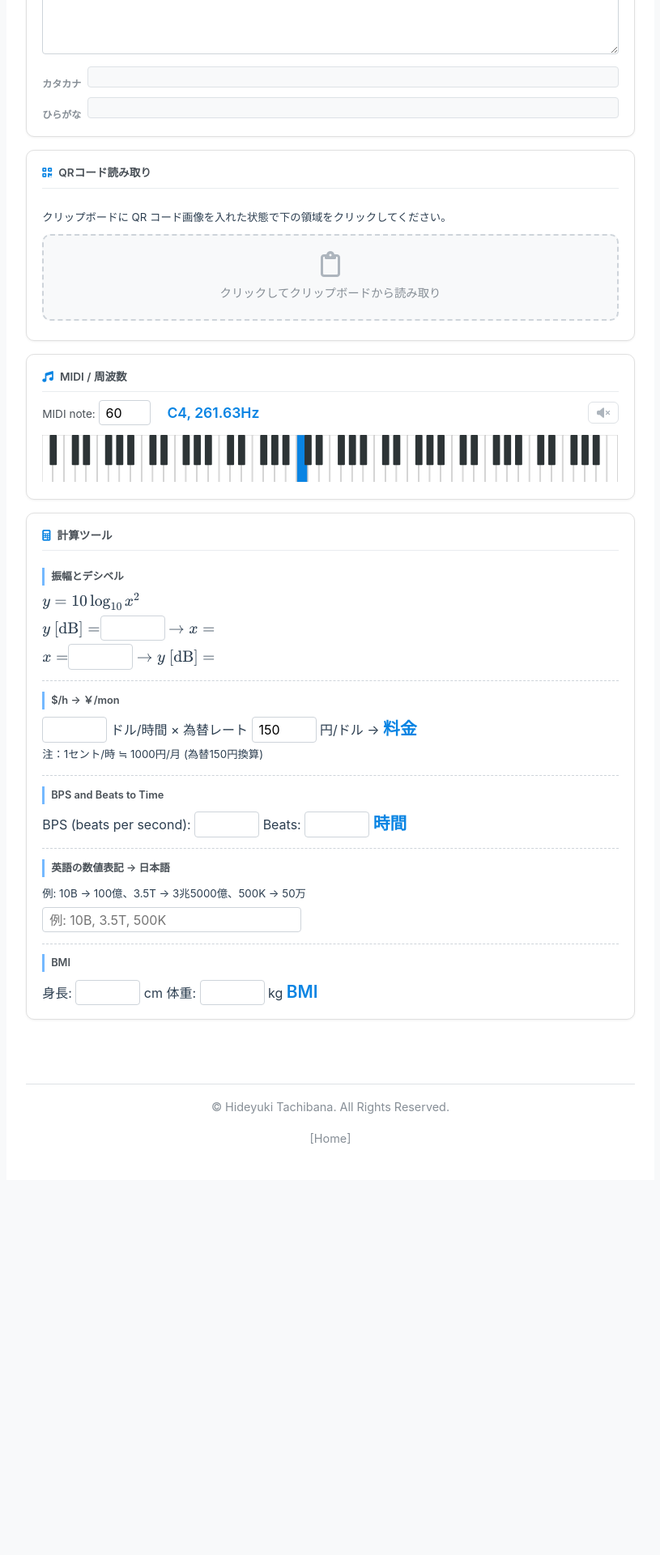
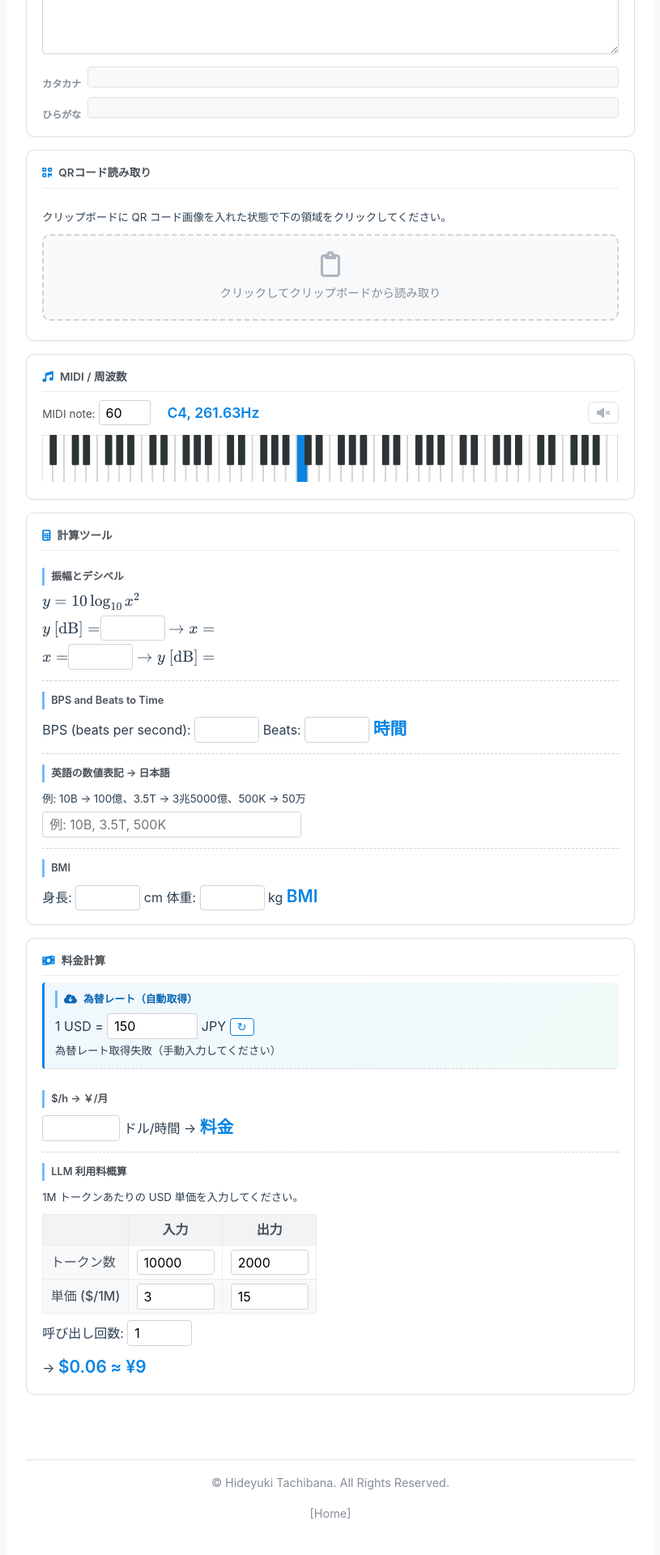
Before and after one commit to tachi-hi/tachi-hi.github.io, a Jekyll site: the page built from tools.html, in a window 1280 px wide. Shown: the part 3091-5011 px from the top of the page at 81% size, without its empty margins (232-1047 px from the left). Built offline with Jekyll 4.4.1, drawn with Linux system fonts in a browser that asks for light colours; a style sheet for code colours, icons or effects is not loaded; before the commit the page ends 4548 px from its top, so only the background shows below that.

Commit message:
料金計算ウィジェットを新設し、為替自動取得とLLM料金概算を追加
- Frankfurter APIから為替レートを自動取得（手動編集可）
- 為替レート表示は自動取得を示す青系グラデーション背景で差別化
- LLM利用料概算ツールを追加（入出力トークン数・単価から算出）
- LLM料金は表形式で整列表示、JPYは為替レート連動

Co-Authored-By: Claude Opus 4.6 (1M context) <noreply@anthropic.com>

```diff
--- a/css/style.css
+++ b/css/style.css
@@ -1108,6 +1108,72 @@ textarea {
   }
 }
 
+/* 自動取得系セクション（為替レートなど） */
+.rate-section {
+  background: linear-gradient(135deg, rgba(9, 132, 227, 0.06), rgba(0, 184, 148, 0.06));
+  border-left: 3px solid #0984e3;
+  padding: 0.6rem 0.8rem;
+  border-radius: 4px;
+  margin-bottom: 0.8rem;
+}
+.rate-section .widget-section-title {
+  color: #0766b3;
+}
+.rate-section .widget-section-title .fa-cloud-arrow-down {
+  margin-right: 0.3rem;
+}
+
+/* LLM 利用料テーブル */
+.llm-cost-table {
+  border-collapse: collapse;
+  margin: 0.5rem 0;
+  width: auto;
+}
+.llm-cost-table th,
+.llm-cost-table td {
+  padding: 0.3rem 0.6rem;
+  border: 1px solid #e9ecef;
+  text-align: left;
+  background: transparent;
+}
+.llm-cost-table thead th {
+  background: #f1f3f5;
+  text-align: center;
+  font-weight: 600;
+  color: #495057;
+}
+.llm-cost-table tbody th {
+  background: #f8f9fa;
+  font-weight: 500;
+  color: #495057;
+  white-space: nowrap;
+}
+.llm-cost-table input {
+  width: 6em;
+}
+.llm-calls-row {
+  margin: 0.4rem 0;
+}
+.llm-result-row {
+  margin-top: 0.5rem;
+}
+
+/* 為替レート再取得ボタン */
+.rate-refresh {
+  padding: 0.15rem 0.5rem;
+  font-size: 0.9rem;
+  background: #fff;
+  border: 1px solid #0984e3;
+  color: #0984e3;
+  border-radius: 4px;
+  cursor: pointer;
+  line-height: 1;
+}
+.rate-refresh:hover {
+  background: #0984e3;
+  color: #fff;
+}
+
 /* ============================================
    QRコード読み取り
    ============================================ */
--- a/js/tools-calc.js
+++ b/js/tools-calc.js
@@ -128,6 +128,9 @@ document.addEventListener("DOMContentLoaded", function () {
   // ============================================
   var costInput = document.getElementById("cost_usd");
   var rateInput = document.getElementById("exchange_rate");
+  var rateRefreshBtn = document.getElementById("rate_refresh");
+  var rateSource = document.getElementById("rate_source");
+  var userEditedRate = false;
 
   function updateCost() {
     var costUsd = parseFloat(costInput ? costInput.value : 0);
@@ -139,8 +142,70 @@ document.addEventListener("DOMContentLoaded", function () {
     }
   }
 
+  function fetchRate() {
+    if (!rateInput) return;
+    if (rateSource) rateSource.textContent = "為替レート取得中…";
+    fetch("https://api.frankfurter.dev/v1/latest?base=USD&symbols=JPY")
+      .then(function (res) { return res.ok ? res.json() : Promise.reject(res.status); })
+      .then(function (data) {
+        var jpy = data && data.rates && data.rates.JPY;
+        if (!jpy) throw new Error("no JPY rate");
+        // ユーザーが手動編集していない場合のみ上書き
+        if (!userEditedRate) {
+          rateInput.value = jpy.toFixed(2);
+          updateCost();
+        }
+        if (rateSource) {
+          rateSource.innerHTML = "為替レート: 1 USD = " + jpy.toFixed(2) +
+            " JPY (" + data.date + ") — 出典: " +
+            '<a href="https://frankfurter.dev" target="_blank" rel="noopener noreferrer">Frankfurter API</a>' +
+            " / 欧州中央銀行 (ECB)";
+        }
+      })
+      .catch(function () {
+        if (rateSource) rateSource.textContent =
+          "為替レート取得失敗（手動入力してください）";
+      });
+  }
+
+  // LLM 利用料概算
+  var llmIds = ["llm_tokens_in", "llm_tokens_out", "llm_price_in", "llm_price_out", "llm_calls"];
+  function updateLlmCost() {
+    var tokIn = parseFloat(document.getElementById("llm_tokens_in").value) || 0;
+    var tokOut = parseFloat(document.getElementById("llm_tokens_out").value) || 0;
+    var priceIn = parseFloat(document.getElementById("llm_price_in").value) || 0;
+    var priceOut = parseFloat(document.getElementById("llm_price_out").value) || 0;
+    var calls = parseFloat(document.getElementById("llm_calls").value) || 0;
+    var usd = ((tokIn * priceIn + tokOut * priceOut) / 1e6) * calls;
+    var rate = parseFloat(rateInput ? rateInput.value : 0) || 0;
+    var jpy = usd * rate;
+    var usdEl = document.getElementById("llm_cost_usd");
+    var jpyEl = document.getElementById("llm_cost_jpy");
+    if (usdEl) usdEl.textContent = "$" + (usd < 0.01 ? usd.toFixed(4) : usd.toFixed(2));
+    if (jpyEl) jpyEl.textContent = rate ? "≈ ¥" + Math.round(jpy).toLocaleString() : "";
+  }
+  llmIds.forEach(function (id) {
+    var el = document.getElementById(id);
+    if (el) el.addEventListener("input", updateLlmCost);
+  });
+  updateLlmCost();
+
   if (costInput) costInput.addEventListener("input", updateCost);
-  if (rateInput) rateInput.addEventListener("input", updateCost);
+  if (rateInput) {
+    rateInput.addEventListener("input", function () {
+      userEditedRate = true;
+      updateCost();
+      updateLlmCost();
+    });
+  }
+  if (rateRefreshBtn) {
+    rateRefreshBtn.addEventListener("click", function () {
+      userEditedRate = false;
+      fetchRate();
+    });
+  }
+  // 初回ロード時に自動取得
+  fetchRate();
 
   // ============================================
   // 英語の数値表記 → 日本語
--- a/tools.html
+++ b/tools.html
@@ -106,14 +106,6 @@ custom_js:
   </div>
 
   <div class="widget-section">
-    <div class="widget-section-title">$/h → ￥/mon</div>
-    <input id="cost_usd" type="number" step="any" style="width: 5em"> ドル/時間
-    × 為替レート <input id="exchange_rate" type="number" value="150" style="width: 5em"> 円/ドル →
-    <span class="result-display" id="hourly_cost_2_monthly">料金</span>
-    <br><small>注：1セント/時 ≒ 1000円/月 (為替150円換算)</small>
-  </div>
-
-  <div class="widget-section">
     <div class="widget-section-title">BPS and Beats to Time</div>
     BPS (beats per second): <input id="bps" type="number" step="any" style="width: 5em">
     Beats: <input id="n_beats" type="number" style="width: 5em">
@@ -134,3 +126,49 @@ custom_js:
     <span class="result-display" id="bmi">BMI</span>
   </div>
 </div>
+
+<div class="widget">
+  <div class="widget-title"><i class="fa-solid fa-money-bill-wave"></i> 料金計算</div>
+
+  <div class="widget-section rate-section">
+    <div class="widget-section-title"><i class="fa-solid fa-cloud-arrow-down"></i> 為替レート（自動取得）</div>
+    1 USD = <input id="exchange_rate" type="number" value="150" style="width: 7em"> JPY
+    <button type="button" id="rate_refresh" class="rate-refresh" title="最新レートを取得">↻</button>
+    <br><small id="rate_source">注：1セント/時 ≒ 1000円/月 (為替150円換算)</small>
+  </div>
+
+  <div class="widget-section">
+    <div class="widget-section-title">$/h → ￥/月</div>
+    <input id="cost_usd" type="number" step="any" style="width: 6em"> ドル/時間 →
+    <span class="result-display" id="hourly_cost_2_monthly">料金</span>
+  </div>
+
+  <div class="widget-section">
+    <div class="widget-section-title">LLM 利用料概算</div>
+    <small>1M トークンあたりの USD 単価を入力してください。</small>
+    <table class="llm-cost-table">
+      <thead>
+        <tr><th></th><th>入力</th><th>出力</th></tr>
+      </thead>
+      <tbody>
+        <tr>
+          <th>トークン数</th>
+          <td><input id="llm_tokens_in" type="number" step="any" value="10000"></td>
+          <td><input id="llm_tokens_out" type="number" step="any" value="2000"></td>
+        </tr>
+        <tr>
+          <th>単価 ($/1M)</th>
+          <td><input id="llm_price_in" type="number" step="any" value="3"></td>
+          <td><input id="llm_price_out" type="number" step="any" value="15"></td>
+        </tr>
+      </tbody>
+    </table>
+    <div class="llm-calls-row">
+      呼び出し回数: <input id="llm_calls" type="number" step="1" value="1" style="width: 5em">
+    </div>
+    <div class="llm-result-row">
+      → <span class="result-display" id="llm_cost_usd">$0</span>
+      <span class="result-display" id="llm_cost_jpy">¥0</span>
+    </div>
+  </div>
+</div>
```
